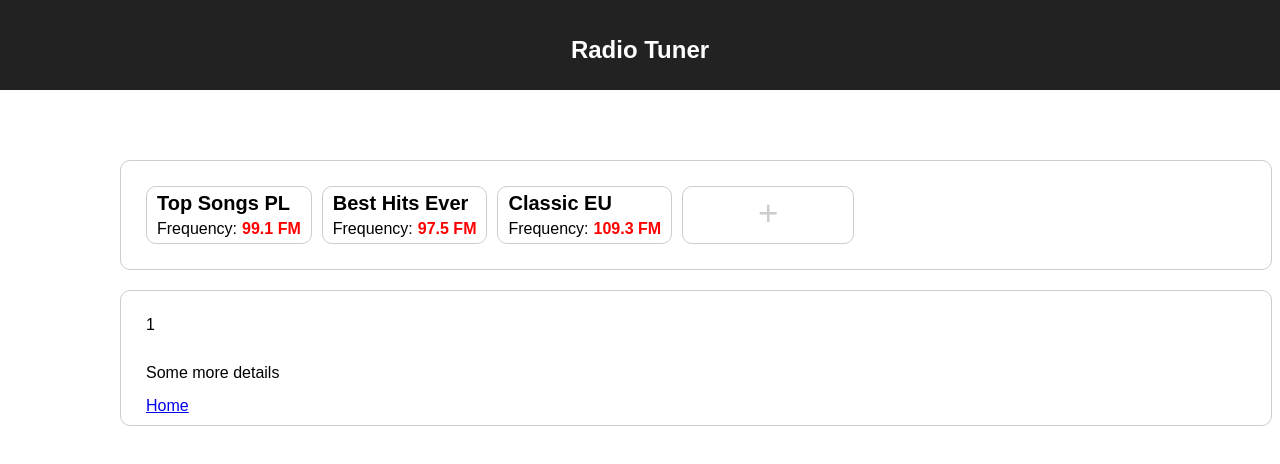
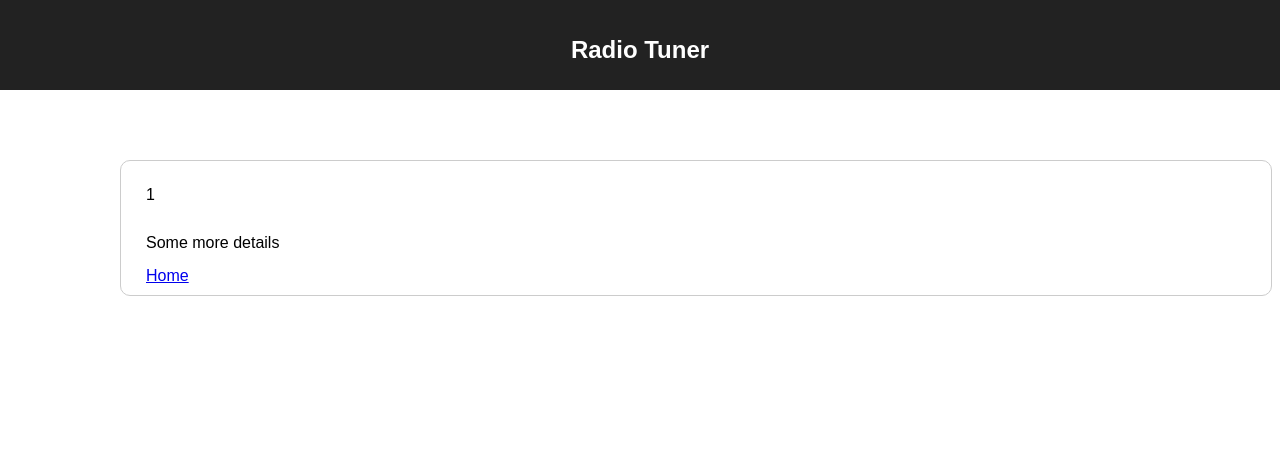
Before and after one commit to moniikag/radioTuner, a React (Create React App) app: page /station/1 in a window 1280 px wide. Shown: the top 464 px of the page. Built offline with nearby package versions, Linux system fonts and the light colour scheme.

Commit message:
Example of exact Route

```diff
--- a/src/App.js
+++ b/src/App.js
@@ -19,7 +19,7 @@
 
         <Router>
           <article className="main-article">
-            <Route path="/" component={RadioStations}/>
+            <Route path="/" exact={true} component={RadioStations}/>
             <Route path="/station/:id" component={SingleStation}/>
           </article>
         </Router>
```
